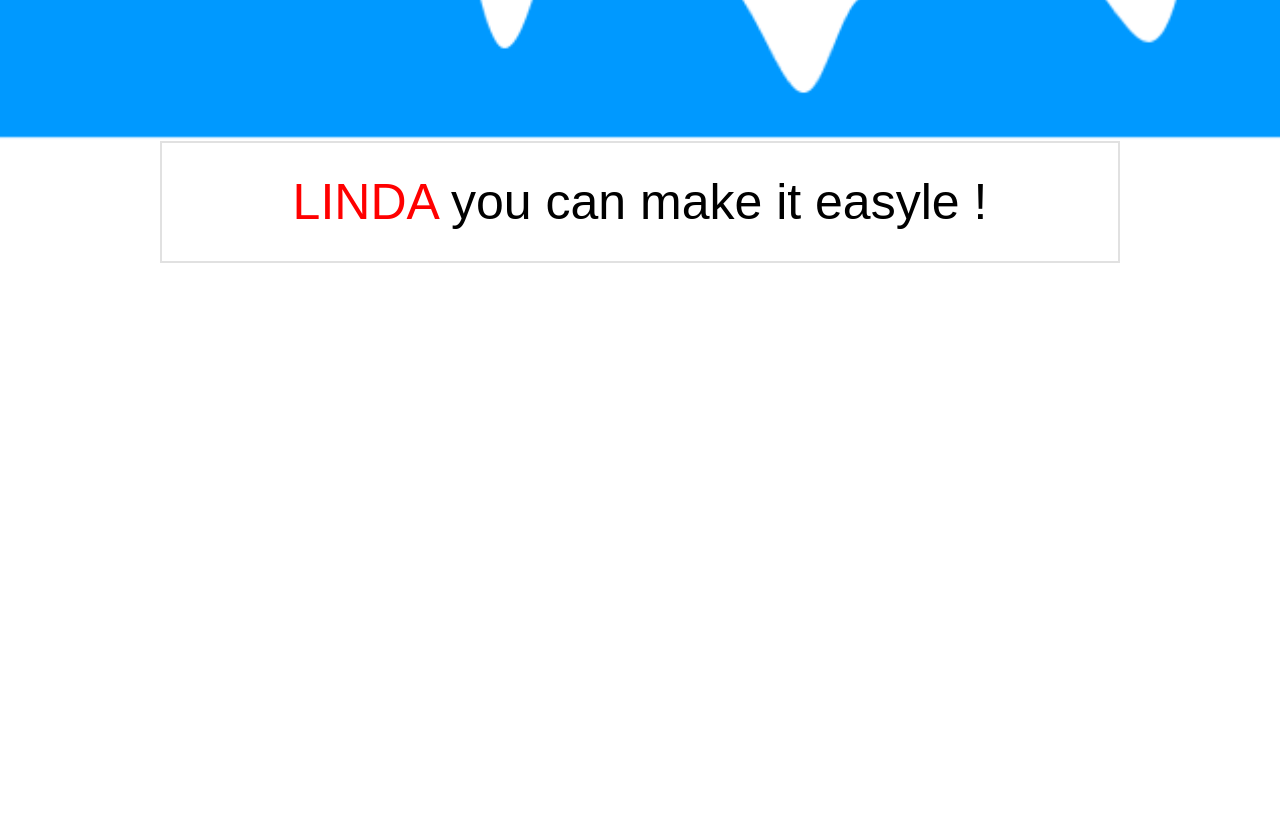
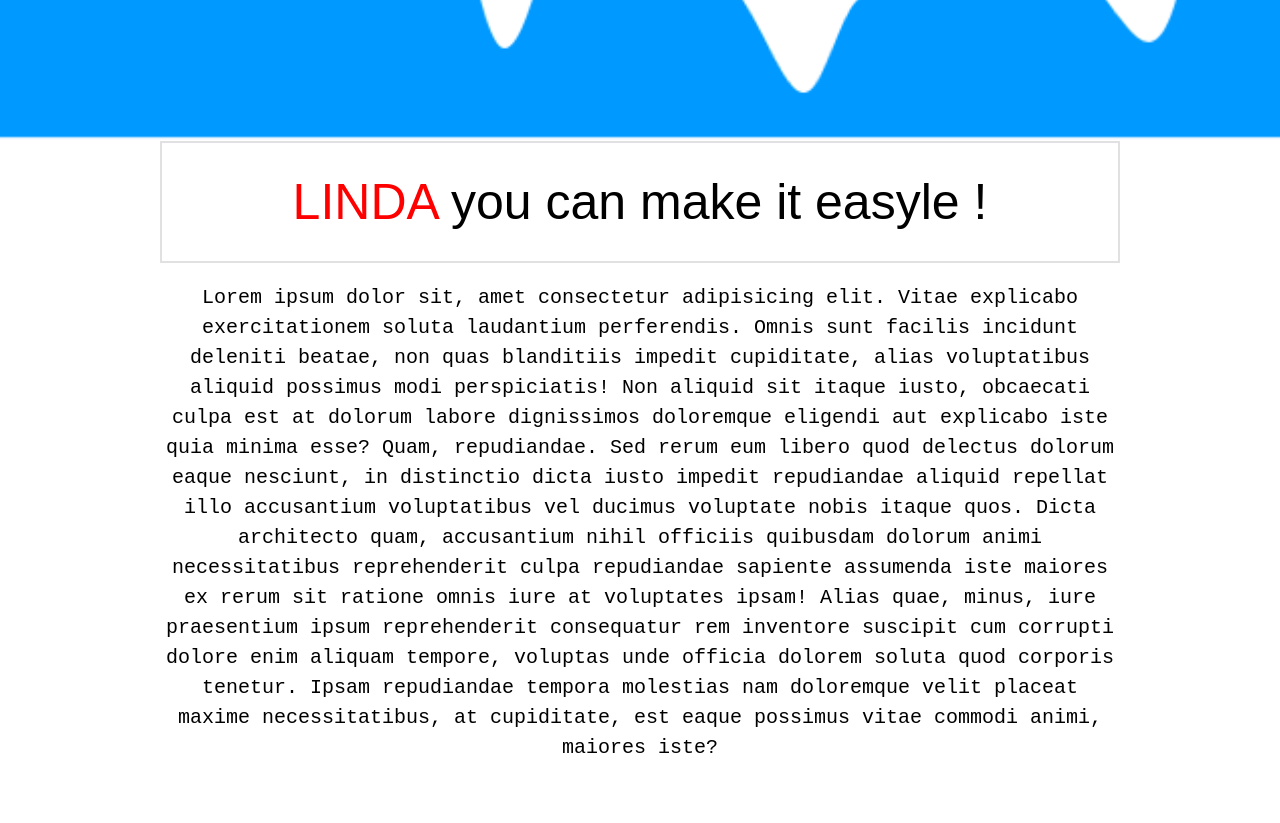
Before and after one commit to jahidulislam10x/project-2, a plain HTML site: page index.html in a window 1280 px wide. Shown: the part 622-1445 px from the top of the page. Before the commit the page ends 885 px from the top, so only its background shows below. Drawn offline with Linux system fonts and the light colour scheme.

Commit message:
added peragrape

```diff
--- a/index.html
+++ b/index.html
@@ -73,5 +73,12 @@
     </div>
 </div>
 
+<div class="container_full">
+    <div class="fix container">
+        <div class="content-sec">
+            <p>Lorem ipsum dolor sit, amet consectetur adipisicing elit. Vitae explicabo exercitationem soluta laudantium perferendis. Omnis sunt facilis incidunt deleniti beatae, non quas blanditiis impedit cupiditate, alias voluptatibus aliquid possimus modi perspiciatis! Non aliquid sit itaque iusto, obcaecati culpa est at dolorum labore dignissimos doloremque eligendi aut explicabo iste quia minima esse? Quam, repudiandae. Sed rerum eum libero quod delectus dolorum eaque nesciunt, in distinctio dicta iusto impedit repudiandae aliquid repellat illo accusantium voluptatibus vel ducimus voluptate nobis itaque quos. Dicta architecto quam, accusantium nihil officiis quibusdam dolorum animi necessitatibus reprehenderit culpa repudiandae sapiente assumenda iste maiores ex rerum sit ratione omnis iure at voluptates ipsam! Alias quae, minus, iure praesentium ipsum reprehenderit consequatur rem inventore suscipit cum corrupti dolore enim aliquam tempore, voluptas unde officia dolorem soluta quod corporis tenetur. Ipsam repudiandae tempora molestias nam doloremque velit placeat maxime necessitatibus, at cupiditate, est eaque possimus vitae commodi animi, maiores iste?</p>
+        </div>
+    </div>
+</div>
 </body>
 </html>
--- a/style.css
+++ b/style.css
@@ -112,3 +112,13 @@ nav ul li.active{
     font-family: Arial, Helvetica, sans-serif;
     font-size: 50px;
 }
+
+
+.content-sec{
+    padding: 20px 0px;
+}
+.content-sec p{
+    font-size: 20px;
+    font-family: 'Courier New', Courier, monospace;
+    text-align: center;
+}
```
